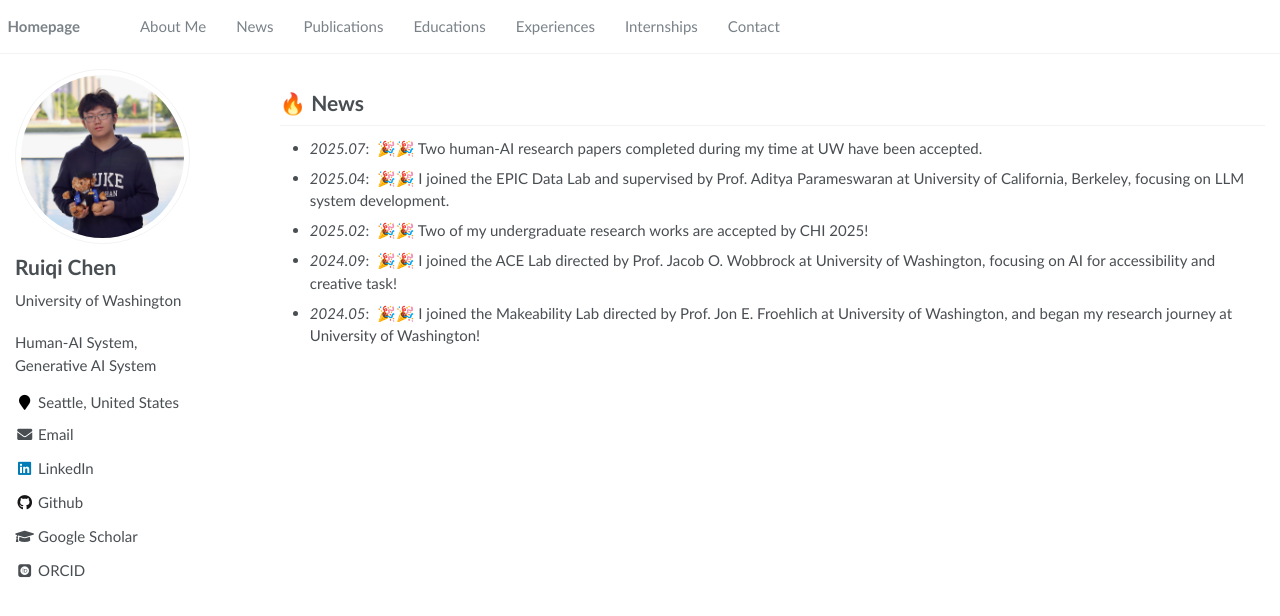
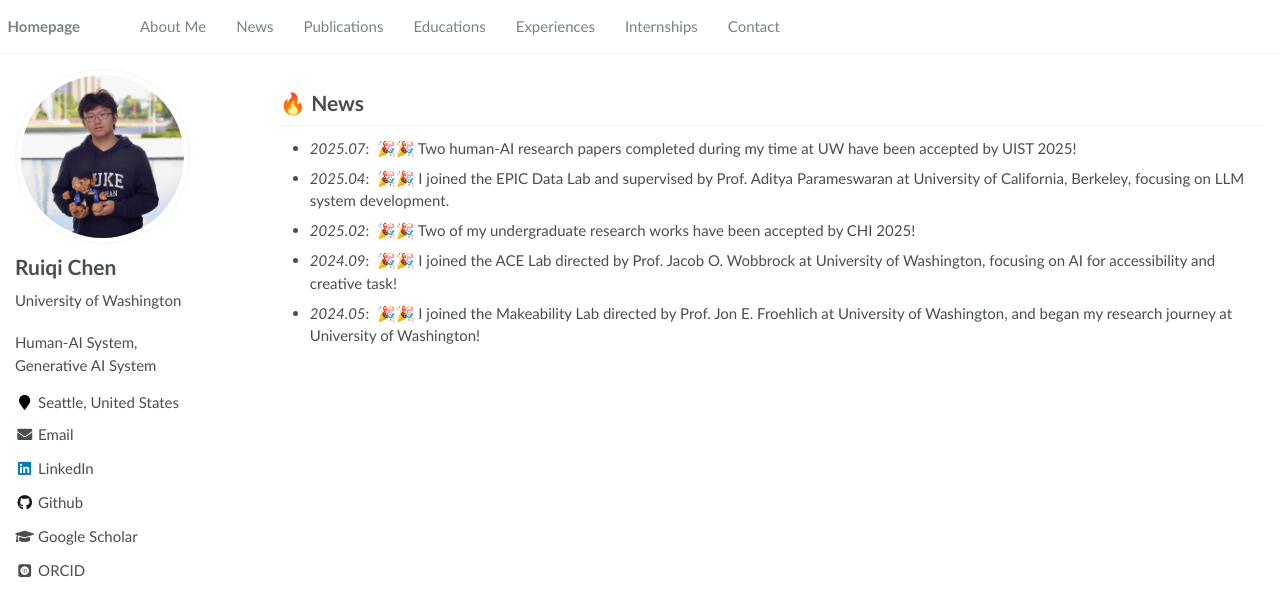
Before and after one commit to Ruiqi-Chen-0216/Ruiqi-Chen-0216.github.io, a Jekyll site: the page built from _pages/news.md, in a window 1280 px wide. Shown: the top 616 px of the page. Built offline with Jekyll 4.4.1, drawn with Linux system fonts in a browser that asks for light colours; some web fonts are replaced.

Commit message:
Update news.md

```diff
--- a/_pages/news.md
+++ b/_pages/news.md
@@ -7,8 +7,8 @@
 ---
 
 # 🔥 News
-- *2025.07*: &nbsp;🎉🎉 Two human-AI research papers completed during my time at UW have been accepted.
+- *2025.07*: &nbsp;🎉🎉 Two human-AI research papers completed during my time at UW have been accepted by UIST 2025!
 - *2025.04*: &nbsp;🎉🎉 I joined the EPIC Data Lab and supervised by Prof. Aditya Parameswaran at University of California, Berkeley, focusing on LLM system development.
-- *2025.02*: &nbsp;🎉🎉 Two of my undergraduate research works are accepted by CHI 2025!
+- *2025.02*: &nbsp;🎉🎉 Two of my undergraduate research works have been accepted by CHI 2025!
 - *2024.09*: &nbsp;🎉🎉 I joined the ACE Lab directed by Prof. Jacob O. Wobbrock at University of Washington, focusing on AI for accessibility and creative task!
 - *2024.05*: &nbsp;🎉🎉 I joined the Makeability Lab directed by Prof. Jon E. Froehlich at University of Washington, and began my research journey at University of Washington!
```
